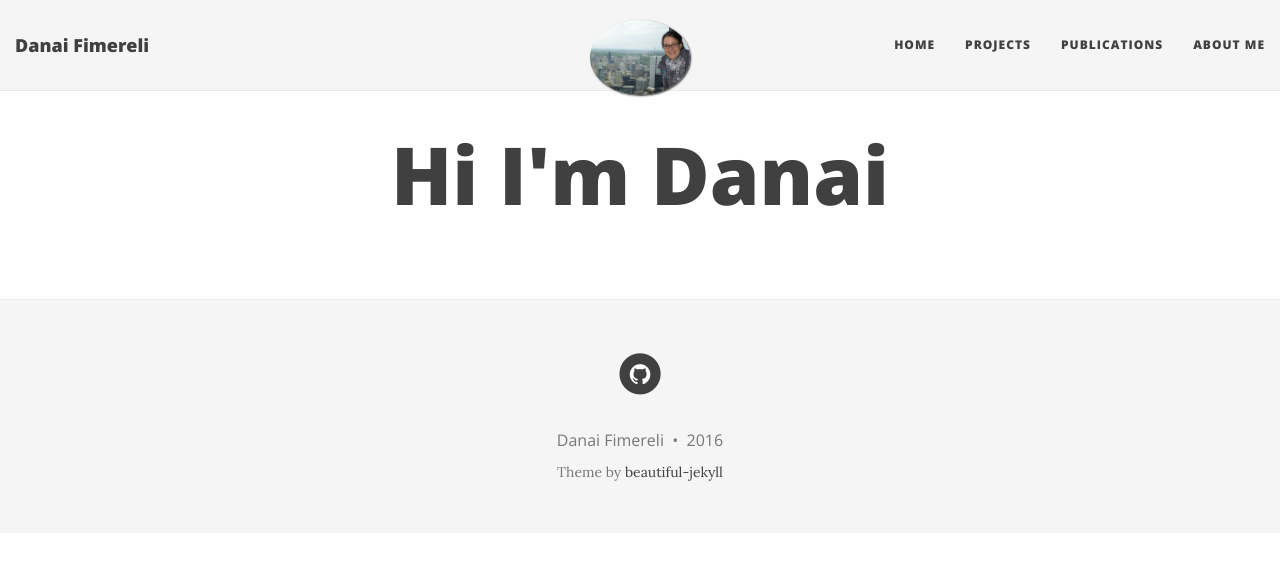
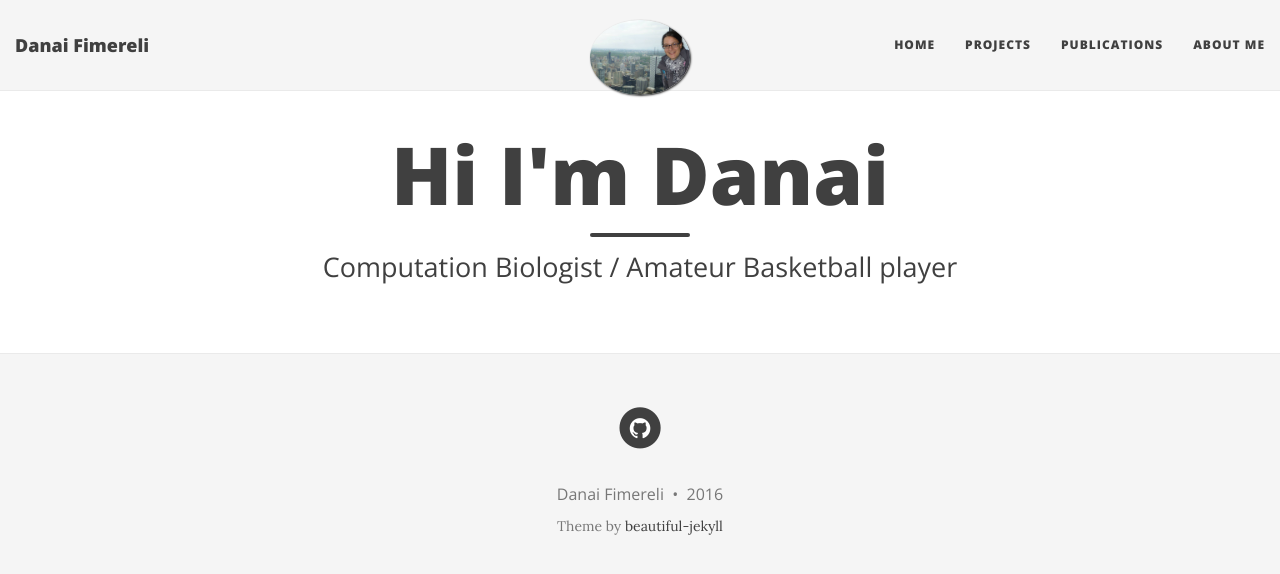
Before and after one commit to dfimerel/dfimerel.github.io, a Jekyll site: the page built from index.html, in a window 1280 px wide. Shown: the top 574 px of the page. Built offline with Jekyll 4.4.1, drawn with Linux system fonts in a browser that asks for light colours; nearby versions of some CDN libraries; the list of posts is cut into pages by our own code.

Commit message:
Update index.html

```diff
--- a/index.html
+++ b/index.html
@@ -1,6 +1,7 @@
 ---
 layout: page
-title: Hi I'm Danai
+title: "Hi I'm Danai"
+subtitle: "Computation Biologist / Amateur Basketball player"
 ---
 
 <div class="posts-list">
```
